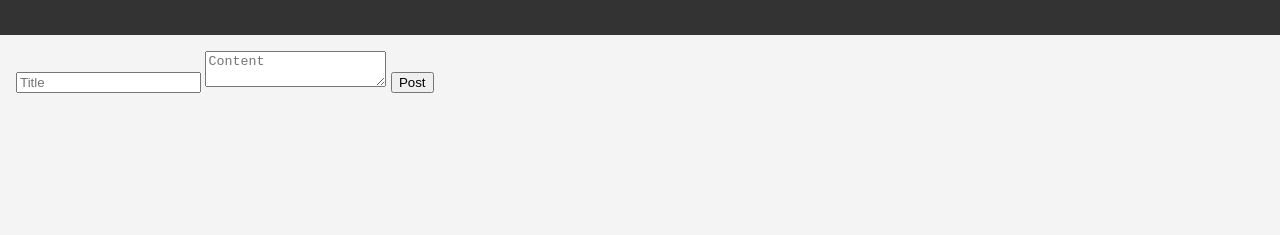
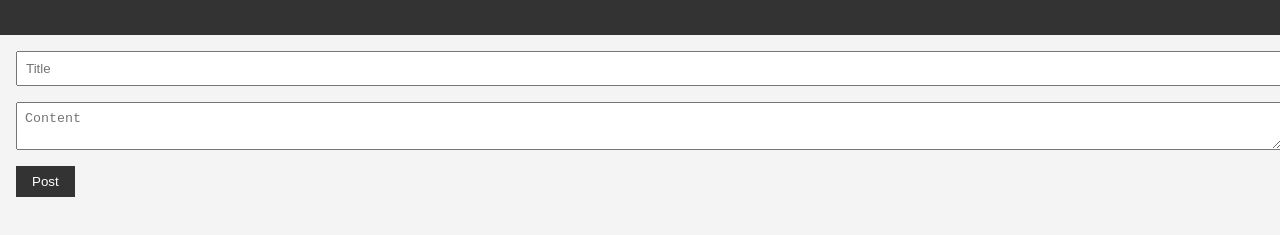
Before and after one commit to cervicorninsights/cervicorninsights.github.io, a plain HTML site: page index.html in a window 1280 px wide. Shown: the part 77-312 px from the top of the page. Drawn offline with Linux system fonts and the light colour scheme.

Commit message:
Update styles.css

```diff
--- a/styles.css
+++ b/styles.css
@@ -16,6 +16,29 @@ main {
     padding: 1rem;
 }
 
+form {
+    margin-bottom: 2rem;
+}
+
+input, textarea {
+    display: block;
+    width: 100%;
+    margin-bottom: 1rem;
+    padding: 0.5rem;
+}
+
+button {
+    padding: 0.5rem 1rem;
+    background-color: #333;
+    color: #fff;
+    border: none;
+    cursor: pointer;
+}
+
+button:hover {
+    background-color: #555;
+}
+
 article {
     background-color: #fff;
     margin-bottom: 1rem;
```
